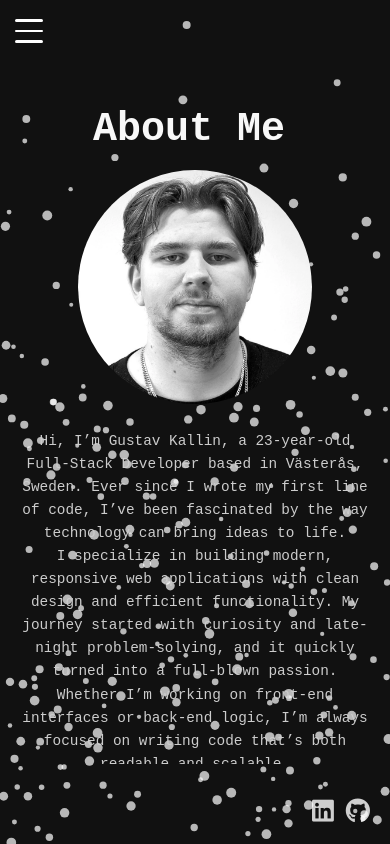
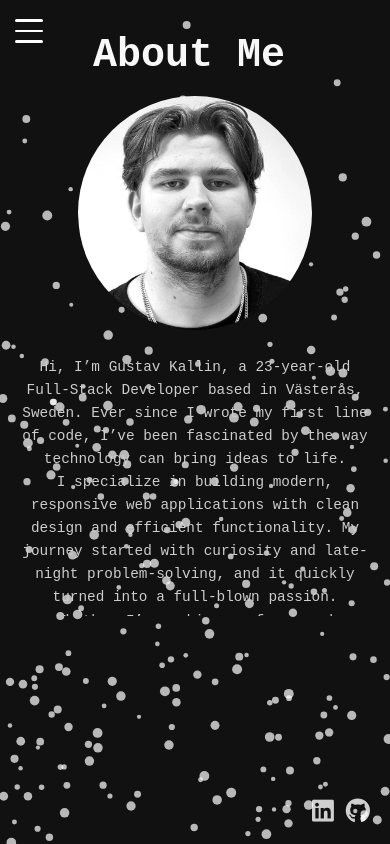
Before and after one commit to KallinDev/portfolio-react, a React (Vite) app: page /about in a window 390 px wide. Built offline with nearby package versions, Linux system fonts and the light colour scheme.

Commit message:
fixed responsive issues

```diff
--- a/src/index.css
+++ b/src/index.css
@@ -629,6 +629,10 @@ body {
 }
 
 /* =========================
+   MOBILE: COMPACT ABOUT DESCRIPTION & PROJECTS
+   ========================= */
+@media (max-width: 600px) {
+/* =========================
    ABOUT PAGE RESPONSIVENESS
    ========================= */
 @media (max-width: 700px) {
@@ -636,6 +640,7 @@ body {
     flex-direction: column;
     align-items: center;
     max-height: calc(100vh - 80px);
+    height: auto;
     padding: 24px 0 60px 0;
     min-height: unset;
   }
@@ -655,6 +660,7 @@ body {
     margin: 0 auto 18px auto;
     display: block;
   }
+}
   .projects {
     margin-bottom: 50px !important;
   }
```
